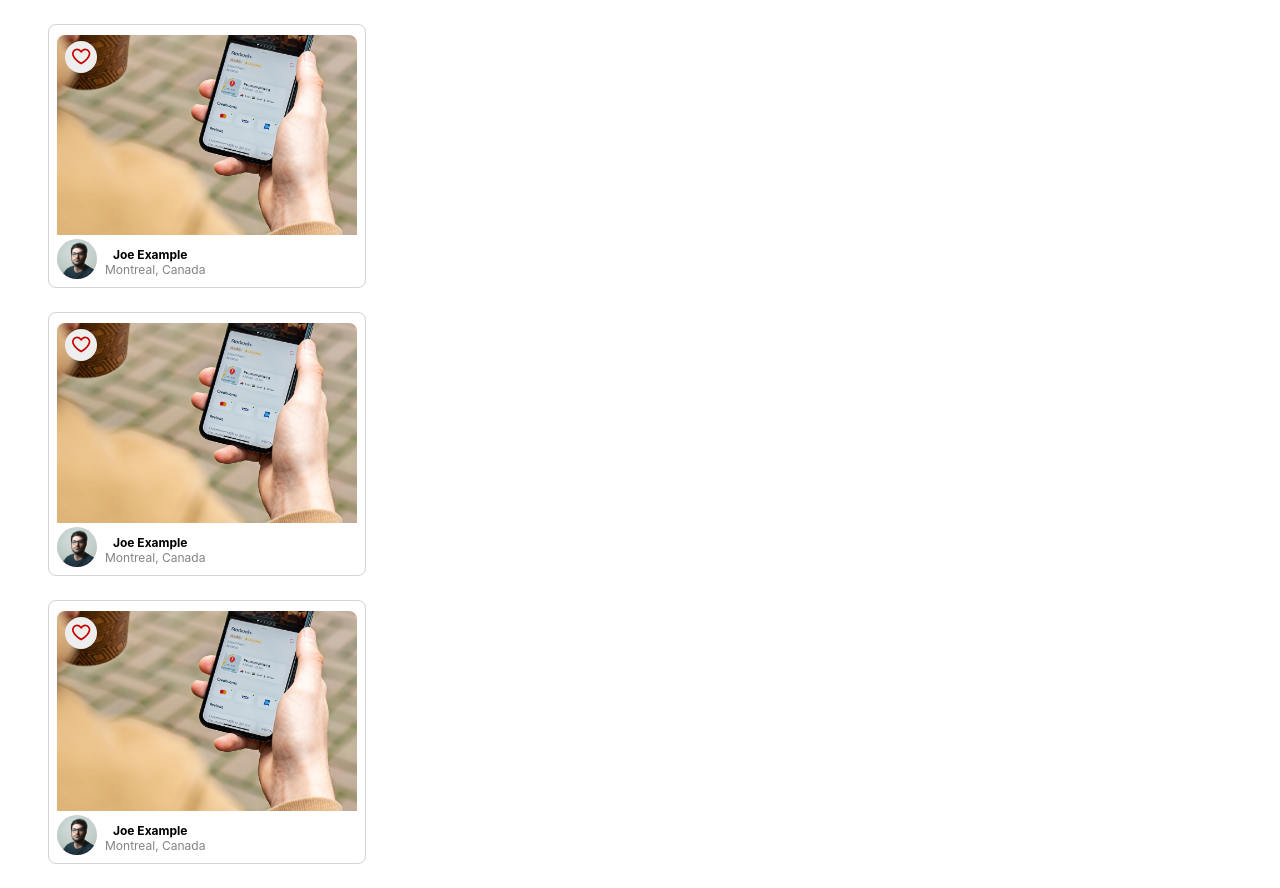
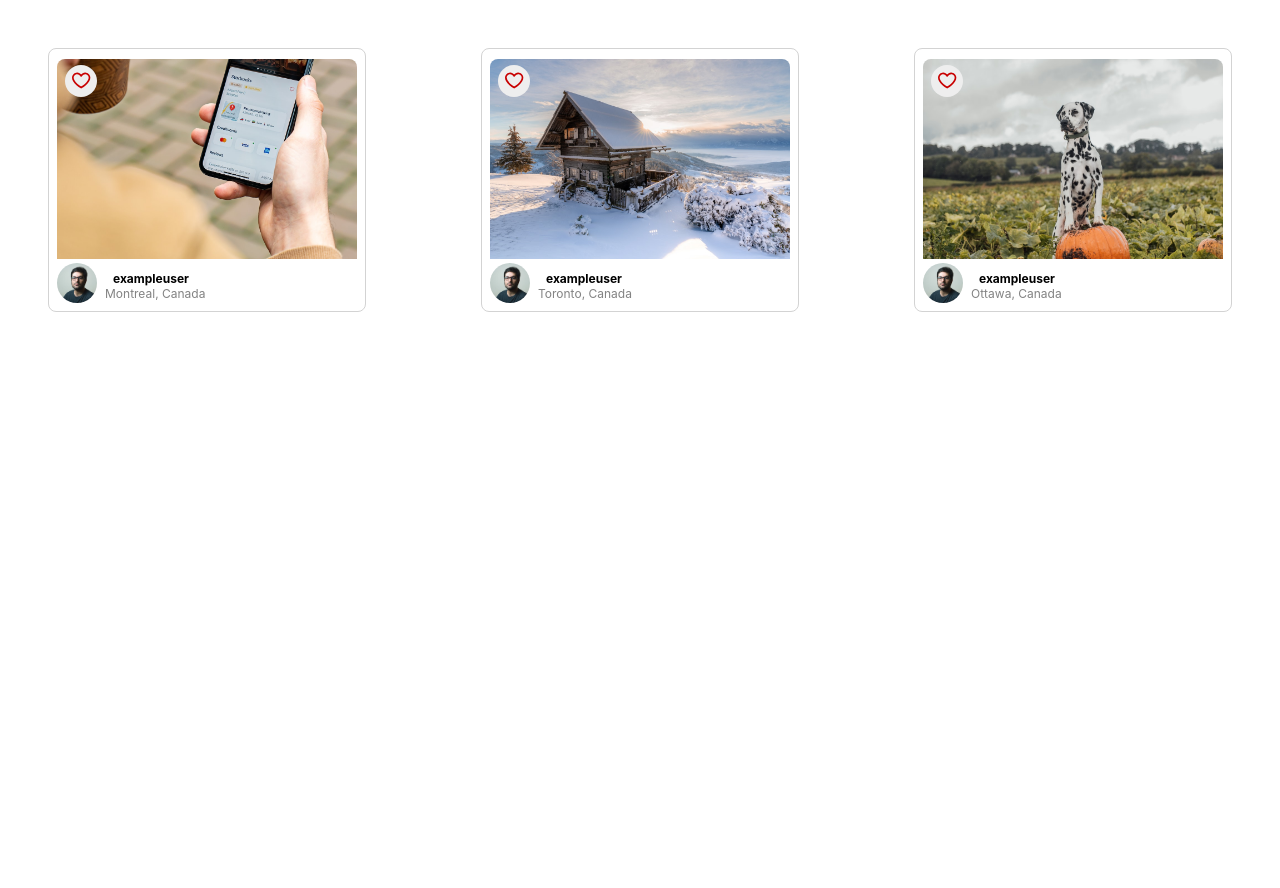
Before and after one commit to Islander333/photolabs, a React (Create React App) app in the folder frontend/: page / in a window 1280 px wide. After the commit the page ends 800 px from the top, so only its background shows below. Built offline with nearby package versions, Linux system fonts and the light colour scheme; the HTML template or start-up script is replaced by a standard one.

Commit message:
add container component for PhotoList to render multiple photos

```diff
--- a/frontend/src/App.jsx
+++ b/frontend/src/App.jsx
@@ -1,31 +1,27 @@
 import React from 'react';
 
+import PhotoList from 'components/PhotoList';
 import PhotoListItem from './components/PhotoListItem';
 import './App.scss';
 import PhotoFavButton from 'components/PhotoFavButton';
 
-const sampleDataForPhotoListItem = {
-  id: "1",
-  location: {
-    city: "Montreal",
-    country: "Canada",
-  },
-  imageSource: `${process.env.PUBLIC_URL}/Image-1-Regular.jpeg`,
-  username: "Joe Example",
-  profile: `${process.env.PUBLIC_URL}/profile-1.jpg`,
-};
+
 
 
 // Note: Rendering a single component to build components in isolation
 const App = () => {
 
-  const photos = new Array(3).fill(sampleDataForPhotoListItem);
+  //const photos = new Array(3).fill(sampleDataForPhotoListItem);
 
   return (
     <div className="App">
-      {photos.map((photo, index) => (
+
+      { /* {photos.map((photo, index) => (
             <PhotoListItem key={index} photo={photo}/>
-      ))}
+      ))} */ }
+
+      <PhotoList />
+
     </div>
   );
 };
--- a/frontend/src/components/PhotoList.jsx
+++ b/frontend/src/components/PhotoList.jsx
@@ -1,6 +1,8 @@
 import React from "react";
 
 import "../styles/PhotoList.scss";
+
+import PhotoListItem from "./PhotoListItem";
 
 const sampleDataForPhotoList = [
   {
@@ -59,7 +61,10 @@
 const PhotoList = () => {
   return (
     <ul className="photo-list">
-      {/* Insert React */}
+      {sampleDataForPhotoList.map((photo) => (
+        <PhotoListItem key={photo.id} photo={photo} />
+      ))}
+
     </ul>
   );
 };
--- a/frontend/src/components/PhotoListItem.jsx
+++ b/frontend/src/components/PhotoListItem.jsx
@@ -16,7 +16,7 @@
   <div className="photo-list__image-container">
     {/* Post image */}
     <PhotoFavButton/>
-    <img src={props.photo.imageSource} className="photo-list__image"/>
+    <img src={props.photo.urls.regular} className="photo-list__image"/>
 
   </div>
 
@@ -24,9 +24,9 @@
   {/* Profile Container */}
       <div className="photo-list__user-profile-container">
 
-      <img src={props.photo.profile} className="photo-list__user-profile" />
+      <img src={props.photo.user.profile} className="photo-list__user-profile" />
       <div className="photo-list__user-details">
-        <div className="photo-list__user-info">{props.photo.username}</div>
+        <div className="photo-list__user-info">{props.photo.user.username}</div>
         <div className="photo-list__user-location">{props.photo.location.city}, {props.photo.location.country}</div>
       </div>
 
```
